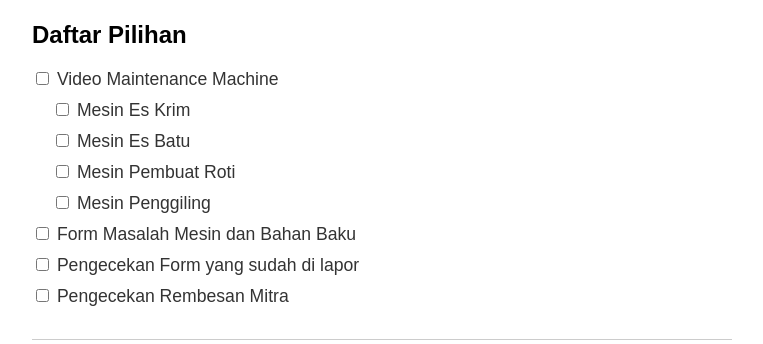
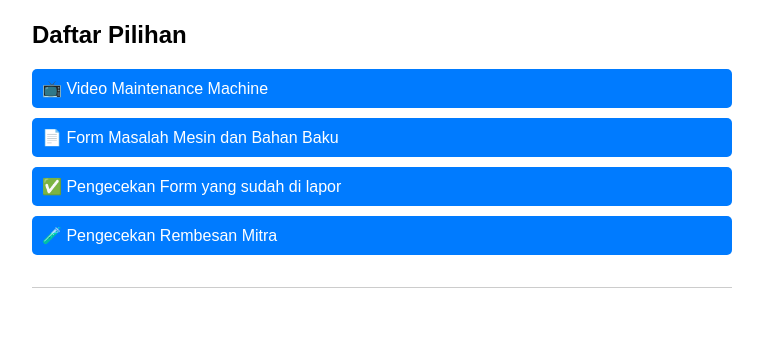
Before and after one commit to Aftersales88/Aftersales88.github.io, a plain HTML site: page index.html in a window 1280 px wide. Shown: the part 146-490 px from the top of the page, without its empty margins (258-1021 px from the left). Drawn offline with Linux system fonts and the light colour scheme.

Commit message:
Update index.html

```diff
--- a/index.html
+++ b/index.html
@@ -1,16 +1,21 @@
 <!DOCTYPE html>
 <html lang="id">
 <head>
-  <meta charset="UTF-8">
-  <meta name="viewport" content="width=device-width, initial-scale=1.0">
+  <meta charset="UTF-8" />
+  <meta name="viewport" content="width=device-width, initial-scale=1.0" />
   <title>Momoyo Aftersales | Pusat Bantuan dan File Panduan</title>
   <style>
-    body { font-family: sans-serif; max-width: 700px; margin: auto; padding: 20px; }
+    body {
+      font-family: sans-serif;
+      max-width: 700px;
+      margin: auto;
+      padding: 20px;
+    }
 
     h1 {
-        color: #ff0000;         /* Warna merah */
-        font-weight: bold;      /* Membuat teks menjadi bold */
-        text-align: center;     /* Meratakan teks di tengah */
+      color: #ff0000;
+      font-weight: bold;
+      text-align: center;
       margin-bottom: 0.3em;
     }
 
@@ -49,80 +54,95 @@
       margin: 10px 0;
     }
 
-    label {
-        font-size: 1.1em;
-        color: #333;
+    .btn {
+      display: inline-block;
+      width: 100%;
+      padding: 10px;
+      font-size: 1em;
+      background-color: #007bff;
+      color: #fff;
+      border: none;
+      text-align: left;
+      cursor: pointer;
+      border-radius: 5px;
+      transition: background-color 0.3s;
+    }
+
+    .btn:hover {
+      background-color: #0056b3;
     }
 
     .sub-list {
       padding-left: 20px;
+      margin-top: 10px;
+      display: none;
+    }
+
+    .sub-list button {
+      background-color: #17a2b8;
+      margin-top: 5px;
+    }
+
+    .sub-list button:hover {
+      background-color: #117a8b;
     }
   </style>
 </head>
 <body>
-  <!-- Kontainer untuk gambar dan teks -->
+  <!-- Header -->
   <div class="header-container">
-    <img src="Logo Momoyo.jpg" alt="Logo Momoyo" width="100">
+    <img src="Logo Momoyo.jpg" alt="Logo Momoyo" width="100" />
     <h1>Momoyo Aftersales</h1>
-    <img src="Logo Momoyo.jpg" alt="Logo Momoyo" width="100">
+    <img src="Logo Momoyo.jpg" alt="Logo Momoyo" width="100" />
   </div>
 
-  <!-- Tagline -->
-  <p class="tagline">Temukan video panduan, formulir bantuan, dan pengecekan laporan dengan mudah.</p>
+  <p class="tagline">
+    Temukan video panduan, formulir bantuan, dan pengecekan laporan dengan mudah.
+  </p>
 
   <article>
     <h2>Daftar Pilihan</h2>
     <ul>
-      <!-- Pilihan Video Maintenance Machine -->
+      <!-- Video Maintenance Machine -->
       <li>
-        <label>
-          <input type="checkbox" name="file" value="Video Maintenance Machine"> Video Maintenance Machine
-        </label>
-        <ul class="sub-list">
-          <li>
-            <label>
-              <input type="checkbox" name="mesin" value="Mesin Es Krim"> Mesin Es Krim
-            </label>
-          </li>
-          <li>
-            <label>
-              <input type="checkbox" name="mesin" value="Mesin Es Batu"> Mesin Es Batu
-            </label>
-          </li>
-          <li>
-            <label>
-              <input type="checkbox" name="mesin" value="Mesin Pembuat Roti"> Mesin Pembuat Roti
-            </label>
-          </li>
-          <li>
-            <label>
-              <input type="checkbox" name="mesin" value="Mesin Penggiling"> Mesin Penggiling
-            </label>
-          </li>
-        </ul>
+        <button class="btn" onclick="toggleSubList()">📺 Video Maintenance Machine</button>
+        <div class="sub-list" id="subList">
+          <button class="btn" onclick="window.open('https://example.com/eskrim', '_blank')">Mesin Es Krim</button>
+          <button class="btn" onclick="window.open('https://example.com/esbatu', '_blank')">Mesin Es Batu</button>
+          <button class="btn" onclick="window.open('https://example.com/roti', '_blank')">Mesin Pembuat Roti</button>
+          <button class="btn" onclick="window.open('https://example.com/penggiling', '_blank')">Mesin Penggiling</button>
+        </div>
       </li>
 
-      <!-- Pilihan Form Masalah Mesin dan Bahan Baku -->
+      <!-- Form Masalah Mesin dan Bahan Baku -->
       <li>
-        <label>
-          <input type="checkbox" name="file" value="Form Masalah Mesin dan Bahan Baku"> Form Masalah Mesin dan Bahan Baku
-        </label>
+        <button class="btn" onclick="window.open('https://example.com/form-masalah', '_blank')">
+          📄 Form Masalah Mesin dan Bahan Baku
+        </button>
       </li>
 
-      <!-- Pilihan Pengecekan Form yang sudah di lapor -->
+      <!-- Pengecekan Form -->
       <li>
-        <label>
-          <input type="checkbox" name="file" value="Pengecekan Form yang sudah di lapor"> Pengecekan Form yang sudah di lapor
-        </label>
+        <button class="btn" onclick="window.open('https://example.com/cek-form', '_blank')">
+          ✅ Pengecekan Form yang sudah di lapor
+        </button>
       </li>
 
-      <!-- Pilihan Pengecekan Rembesan Mitra -->
+      <!-- Pengecekan Rembesan Mitra -->
       <li>
-        <label>
-          <input type="checkbox" name="file" value="Pengecekan Rembesan Mitra"> Pengecekan Rembesan Mitra
-        </label>
+        <button class="btn" onclick="window.open('https://example.com/rembesan', '_blank')">
+          🧪 Pengecekan Rembesan Mitra
+        </button>
       </li>
     </ul>
   </article>
+
+  <!-- Script for toggling -->
+  <script>
+    function toggleSubList() {
+      const subList = document.getElementById('subList');
+      subList.style.display = subList.style.display === 'none' ? 'block' : 'none';
+    }
+  </script>
 </body>
 </html>
```
Lines whose indentation alone changed are shown as unchanged.
